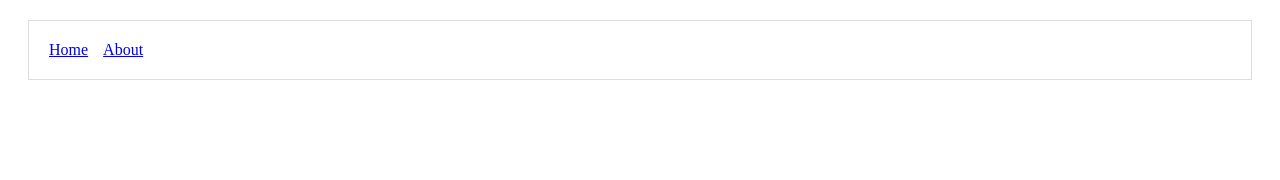
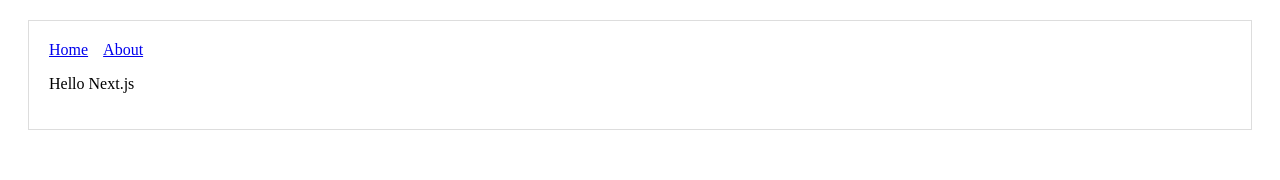
Before and after one commit to Usheninte/hello-next, a Next.js app: page / in a window 1280 px wide. Shown: the top 180 px of the page. Built offline with nearby package versions, Linux system fonts and the light colour scheme.

Commit message:
restored props visibility

```diff
--- a/comps/MyLayout.js
+++ b/comps/MyLayout.js
@@ -9,7 +9,7 @@ const layoutStyle = {
 const Layout = props => (
   <div style={layoutStyle}>
     <Header />
-    {/* {props.children} */}
+    {props.children}
   </div>
 )
 
```
Also changed, not shown: pages/one.js (deleted, +0 -8 lines).
